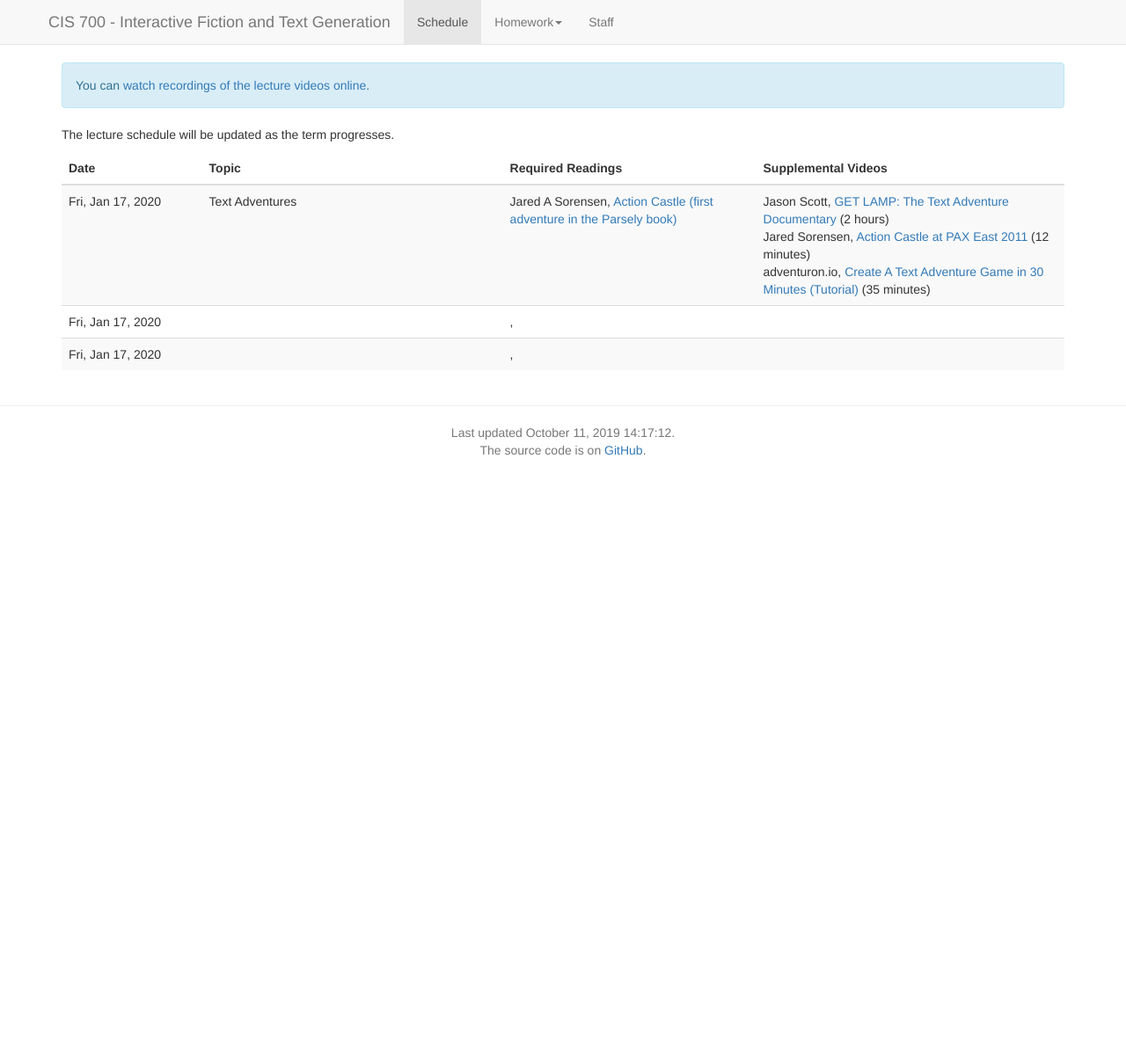
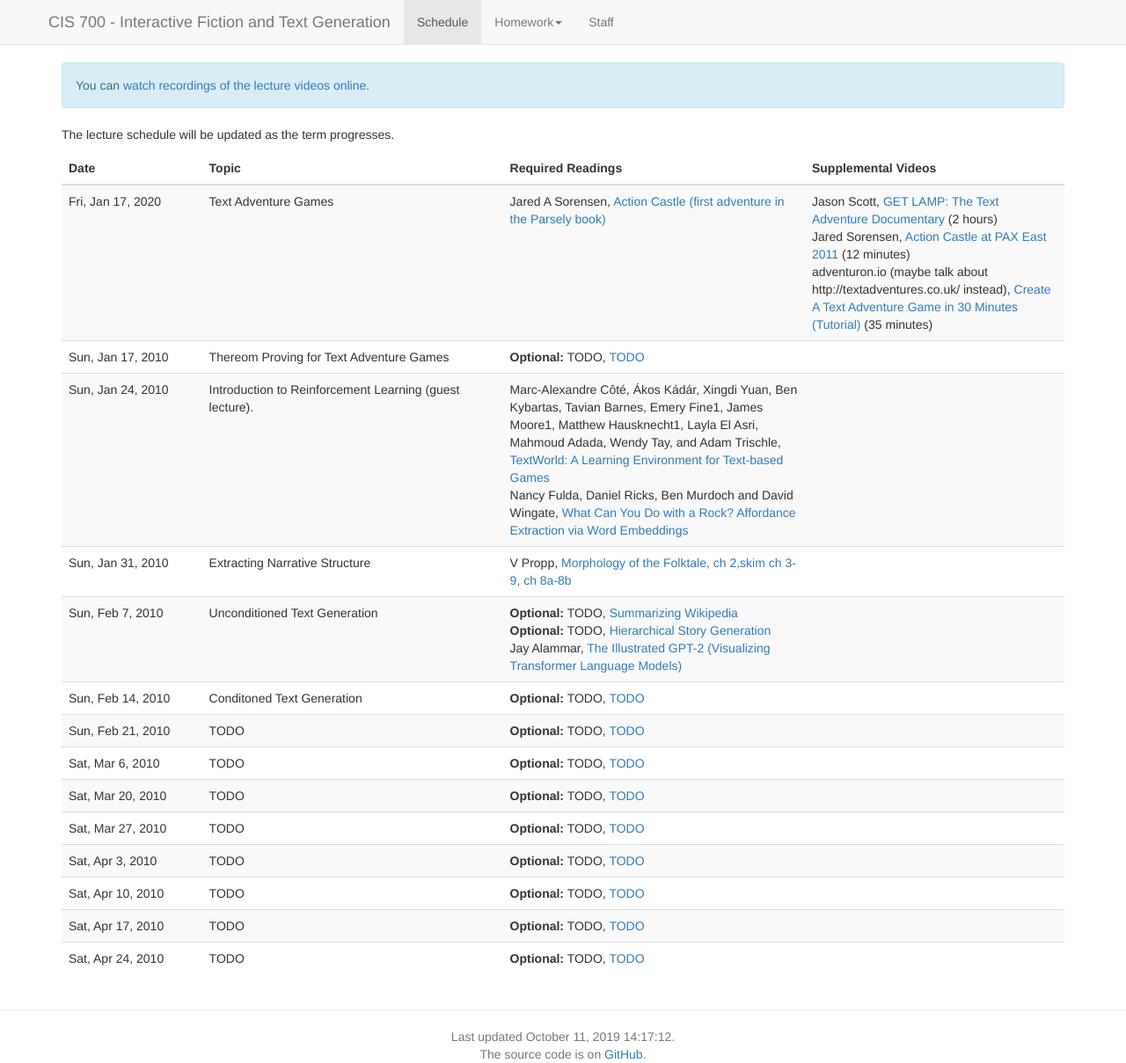
Before and after one commit to interactive-fiction-class/interactive-fiction-class.github.io, a Jekyll site: the page built from lectures.md, in a window 1280 px wide. Shown: the whole page at 88% size. Built offline with Jekyll 4.4.1, drawn with Linux system fonts in a browser that asks for light colours; nearby versions of some CDN libraries; a script that is not in the unit is left out; before the commit the page ends 900 px from its top, so only the background shows below that.

Commit message:
In progress revisions to list of lectures

```diff
--- a/_data/lectures.yaml
+++ b/_data/lectures.yaml
@@ -1,6 +1,7 @@
 -
   date: 2020-01-17
-  title: Text Adventures
+  title: Text Adventure Games
+  description: Introduction to text adventure games. We discuss what these games are and the parsing of user input.
   slides:
   readings:
     -
@@ -20,7 +21,7 @@
       title: Action Castle at PAX East 2011
       length: 12 minutes
     -
-      authors: adventuron.io
+      authors: adventuron.io (maybe talk about http://textadventures.co.uk/ instead)
       url: https://www.youtube.com/watch?v=zbC_bSysbrA
       title: Create A Text Adventure Game in 30 Minutes (Tutorial)
       length: 35 minutes
@@ -30,23 +31,154 @@
       url: https://overcast.fm/+Q4tzqKDpE
       title: Episode 117&colon; Zork
       length: 1 hour and 45 minutes
+  homework: Implement your own small text adventure game with at least 10 actions and a parser that is more flexible than exact string matching.
 -
-  date: 2020-01-17
-  title:
+  date: 2010-01-17
+  title: Thereom Proving for Text Adventure Games
+  description: More of the theory behind these games, parsing user input, and so on.
+
   slides:
   readings:
     -
-      title:
-      authors:
-      optional:
-      url:
+      title: TODO
+      authors: TODO
+      optional: TODO
+      url: TODO
 -
-  date: 2020-01-17
-  title:
+  date: 2010-01-24
+  title: Introduction to Reinforcement Learning (guest lecture).
+  description: Also with a discussion of how RL can be used to solve text adventure games.
   slides:
   readings:
     -
-      title:
-      authors:
-      optional:
-      url:
+      title: "TextWorld: A Learning Environment for Text-based Games"
+      authors: Marc-Alexandre Côté, Ákos Kádár, Xingdi Yuan, Ben Kybartas, Tavian Barnes, Emery Fine1, James Moore1, Matthew Hausknecht1, Layla El Asri, Mahmoud Adada, Wendy Tay, and Adam Trischle
+      url: https://arxiv.org/pdf/1806.11532.pdf
+    -
+      title: "What Can You Do with a Rock? Affordance Extraction via Word Embeddings"
+      authors: Nancy Fulda, Daniel Ricks, Ben Murdoch and David Wingate
+      optional: false
+      url: https://www.ijcai.org/proceedings/2017/0144.pdf
+  homework: Modify one of the TextWorld baseline systems.
+-
+  date: 2010-01-31
+  title: Extracting Narrative Structure
+  slides:
+  readings:
+    -
+      title: Morphology of the Folktale, ch 2,skim ch 3-9, ch 8a-8b
+      authors: V Propp
+      optional: false
+      url: https://monoskop.org/images/f/f3/Propp_Vladimir_Morphology_of_the_Folktale_2nd_ed.pdf
+-
+  date: 2010-02-7
+  title: Unconditioned Text Generation
+  description: Explain how the models work, show off interactive demos.
+  slides:
+  readings:
+    -
+      title: Summarizing Wikipedia
+      authors: TODO
+      optional: TODO
+      url: TODO
+    -
+      title: Hierarchical Story Generation
+      authors: TODO
+      optional: TODO
+      url: TODO
+    -
+      title: The Illustrated GPT-2 (Visualizing Transformer Language Models)
+      authors: Jay Alammar
+      optional: false
+      url: http://jalammar.github.io/illustrated-gpt2/
+  homework: Fine-tune a large language model on any text domin of choice. Discuss strengths/weaknesses of generated text.
+-
+  date: 2010-02-14
+  title: Conditoned Text Generation
+  slides:
+  readings:
+    -
+      title: TODO
+      authors: TODO
+      optional: TODO
+      url: TODO
+-
+  date: 2010-02-21
+  title: TODO
+  slides:
+  readings:
+    -
+      title: TODO
+      authors: TODO
+      optional: TODO
+      url: TODO
+-
+  date: 2010-03-6
+  title: TODO
+  slides:
+  readings:
+    -
+      title: TODO
+      authors: TODO
+      optional: TODO
+      url: TODO
+-
+  date: 2010-03-20
+  title: TODO
+  slides:
+  readings:
+    -
+      title: TODO
+      authors: TODO
+      optional: TODO
+      url: TODO
+-
+  date: 2010-03-27
+  title: TODO
+  slides:
+  readings:
+    -
+      title: TODO
+      authors: TODO
+      optional: TODO
+      url: TODO
+-
+  date: 2010-04-3
+  title: TODO
+  slides:
+  readings:
+    -
+      title: TODO
+      authors: TODO
+      optional: TODO
+      url: TODO
+-
+  date: 2010-04-10
+  title: TODO
+  slides:
+  readings:
+    -
+      title: TODO
+      authors: TODO
+      optional: TODO
+      url: TODO
+-
+  date: 2010-04-17
+  title: TODO
+  slides:
+  readings:
+    -
+      title: TODO
+      authors: TODO
+      optional: TODO
+      url: TODO
+-
+  date: 2010-04-24
+  title: TODO
+  slides:
+  readings:
+    -
+      title: TODO
+      authors: TODO
+      optional: TODO
+      url: TODO
```
Also changed, not shown: index.md (+13 -7 lines).
